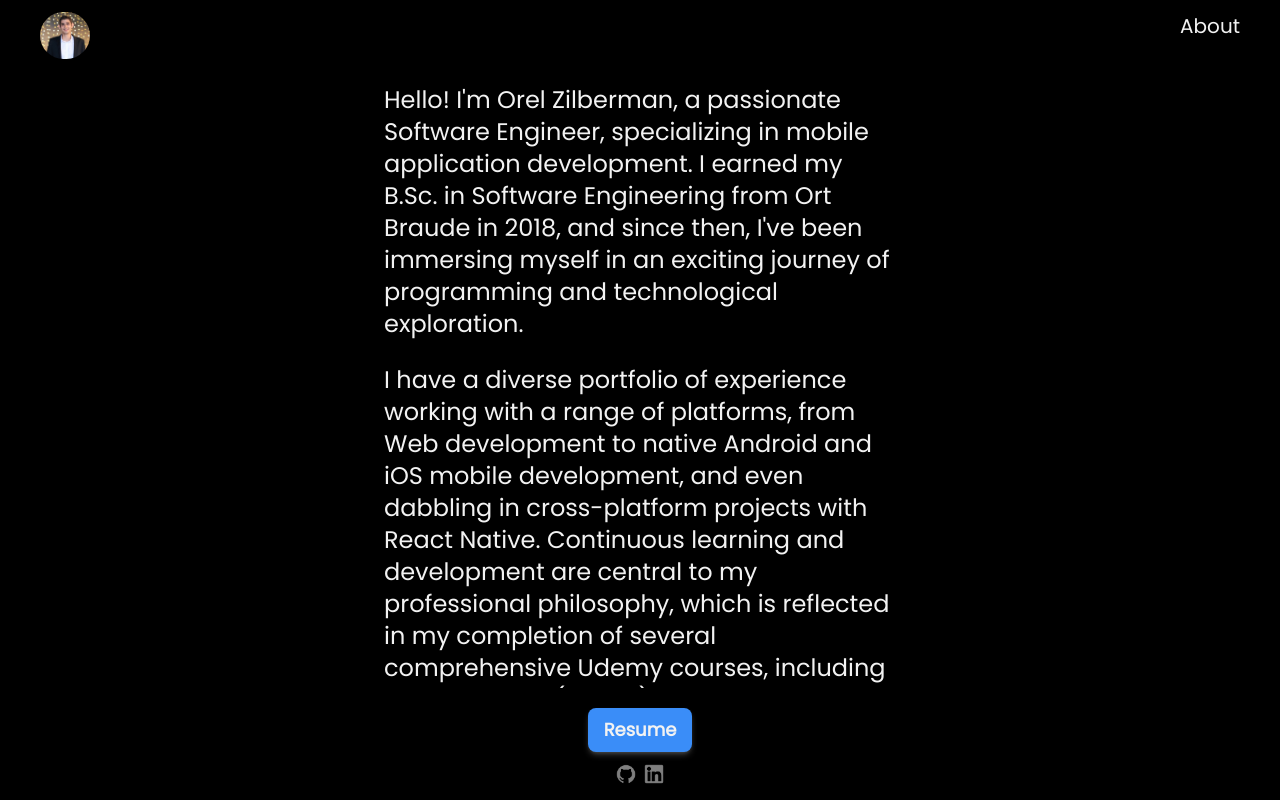
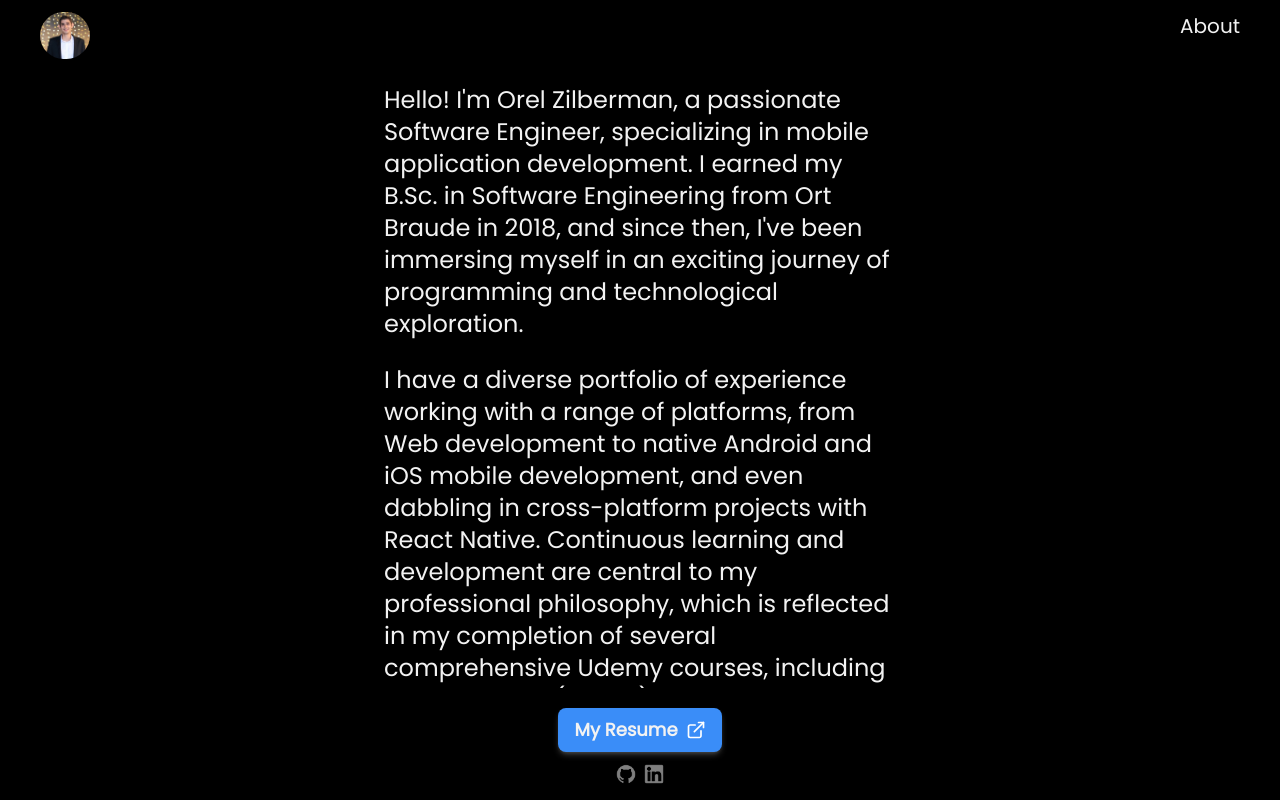
Before and after one commit to Portfolio-Orel/orel.web, a Next.js app: page /about in a window 1280 px wide. Built offline with nearby package versions, Linux system fonts and the light colour scheme.

Commit message:
- Add icon to Resume button - Change Resume to My Resume

```diff
--- a/containers/content.jsx
+++ b/containers/content.jsx
@@ -90,7 +90,7 @@ export default function Content() {
 
   return (
     <div className="h-screen w-screen flex justify-center">
-      <div className="h-full flex flex-row items-center overflow-auto overflow-y-hidden">
+      <div className="h-full flex flex-row items-center overflow-auto">
         <DetailsCard
           title="Full Stack"
           experience="5"
--- a/pages/about/index.jsx
+++ b/pages/about/index.jsx
@@ -1,7 +1,18 @@
 import Link from 'next/link';
 import React from 'react';
+import LottieComponent from 'react-lottie';
 import data from '../../asset/data.json';
 import Button from '../../components/button';
+import newTabLottie from '../../public/lottie_new_tab.json';
+
+const newTabLottieProps = {
+  loop: false,
+  autoplay: true,
+  animationData: newTabLottie,
+  rendererSettings: {
+    preserveAspectRatio: 'xMidYMid slice',
+  },
+};
 
 function Paragraph(paragraph) {
   function buildPragraph() {
@@ -29,11 +40,19 @@ export default function About() {
           : ''}
       </div>
       <div className="flex flex-row gap-6">
-        {/* <Link className="text-text" href="files/cover-letter.pdf" target="_blank" rel="noreferrer">
-          <Button text="Cover Letter" type="secondary" />
-        </Link> */}
         <Link href="files/cv.pdf" className="text-text" target="_blank" rel="noreferrer">
-          <Button text="Resume" type="primary" />
+          <Button
+            text="My Resume"
+            type="primary"
+            endIcon={
+              <LottieComponent
+                isClickToPauseDisabled
+                options={newTabLottieProps}
+                height={20}
+                width={20}
+              />
+            }
+          />
         </Link>
       </div>
     </div>
```
